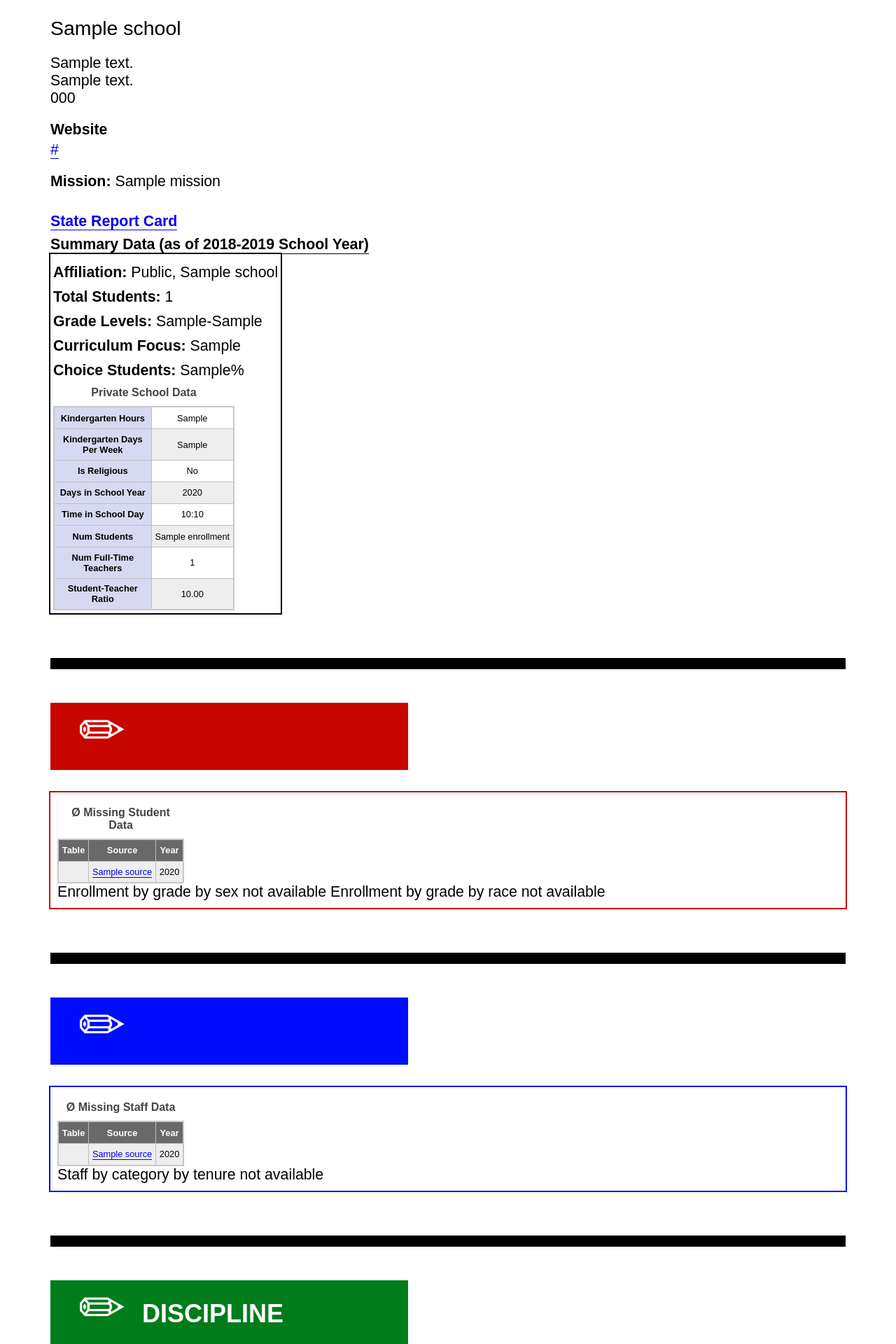
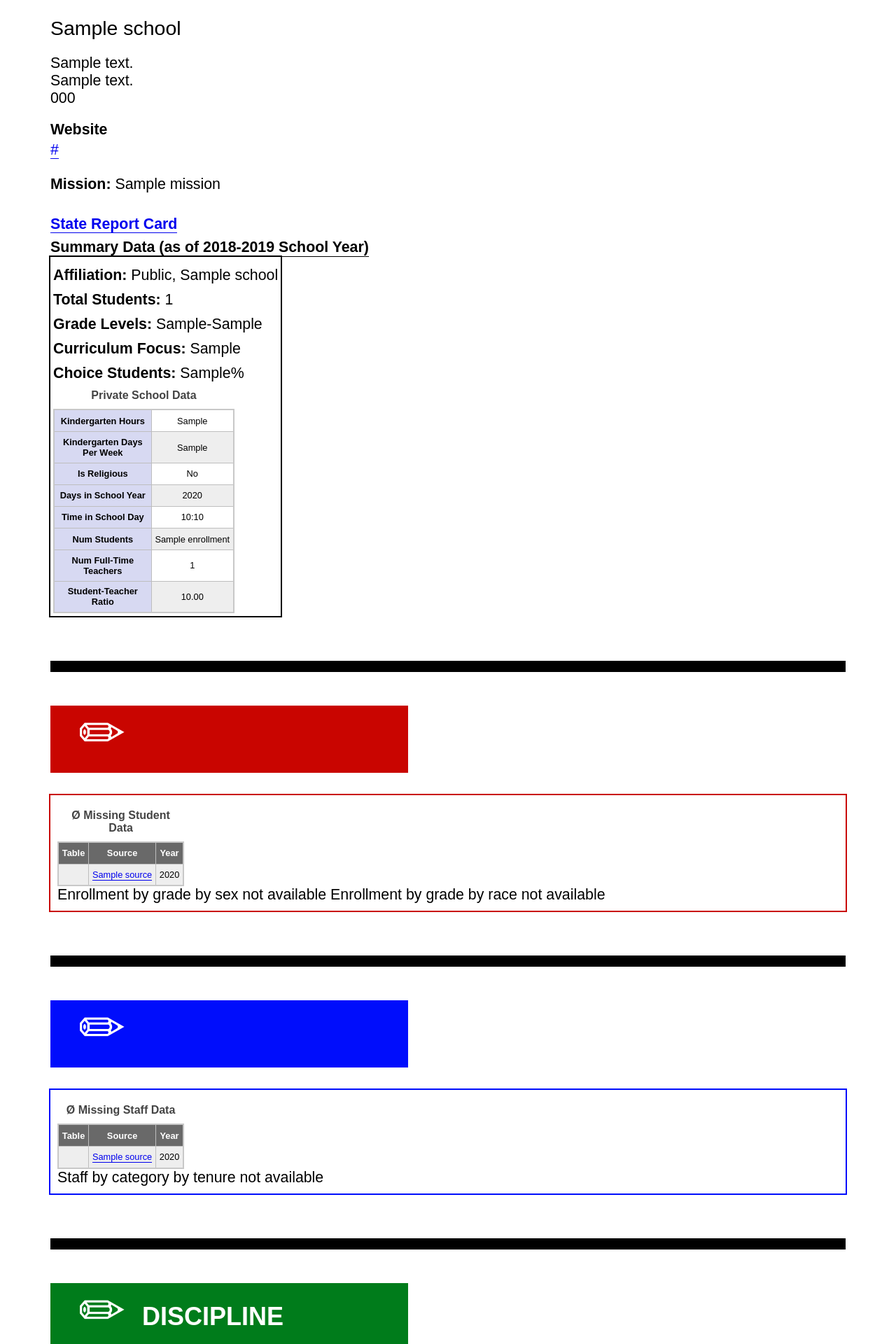
Before and after one commit to nwg/racine-schools, a Flask app: template app/templates/school.html in a window 1280 px wide. Shown: the part 378-2298 px from the top of the page at 70% size. Run offline with Flask 2, Linux system fonts and the light colour scheme; the template is opened without the code that fills it: most values are stand-ins (such as "Sample title", 1, 10 or a date in 2020); grey boxes marked "Sample" are stand-in pictures; some libraries are stand-ins or nearby versions.

Commit message:
fix mission margin

```diff
--- a/app/templates/school.html
+++ b/app/templates/school.html
@@ -125,13 +125,12 @@ body {
 }
 
 #mission-info {
-   padding-top: 20px;
-   font-size: 16pt;
+    padding-top: 20px;
+    font-size: 16pt;
 }
 
-#mission-statement {
+#mission-info span {
     display: inline-block;
-    width: 50%;
 }
 
 #report-card-info {
@@ -383,7 +382,8 @@ a.header-block:hover {
             </div>
 
             <div id="mission-info">
-                <span><span style="font-weight: bold; vertical-align: top;">Mission: </span><span id="mission-statement">{{school.mission}}</span></span>
+                <span style="font-weight: bold;">Mission:</span>
+                <span style="padding-top: 4px;" id="mission-statement">{{school.mission}}</span>
             </div>
 
             <div id="report-card-info">
```
